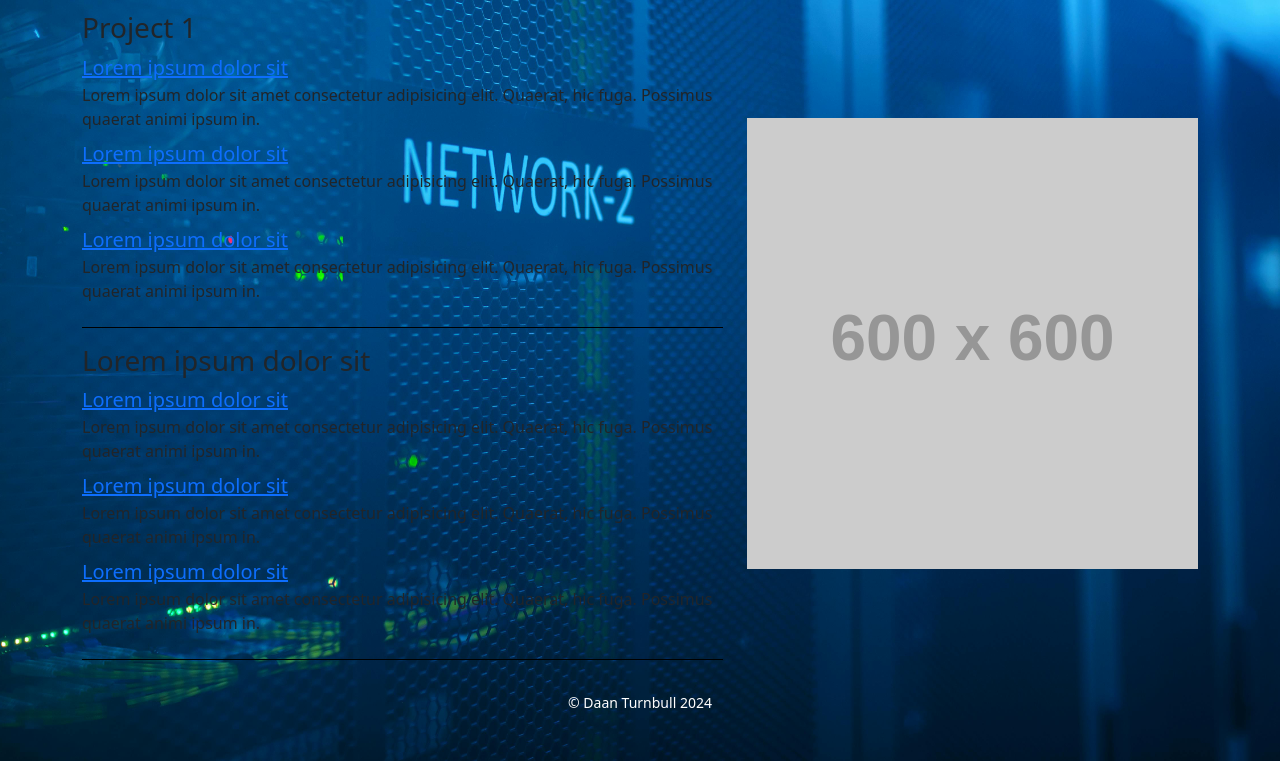
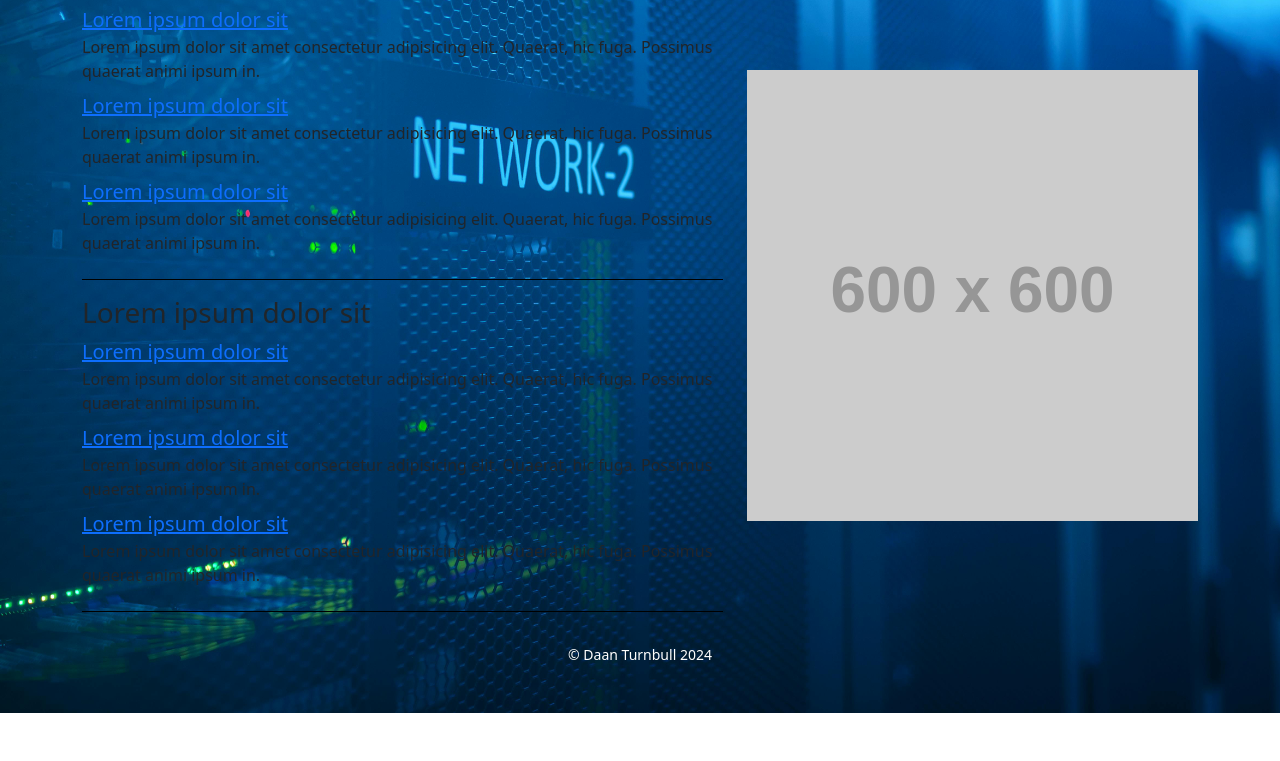
Before and after one commit to daanturnbull/mijn-website, a plain HTML site: page projects-single.html in a window 1280 px wide. Shown: the part 383-1144 px from the top of the page. After the commit the page ends 1096 px from the top, so only its background shows below. Drawn offline with nearby package versions, Linux system fonts and the light colour scheme; placeholder pictures from the web are drawn by us.

Commit message:
Update projects-single.html

```diff
--- a/projects-single.html
+++ b/projects-single.html
@@ -27,6 +27,7 @@
 
       </head>
 <body class="p-3 m-0 border-0 ">
+        <div class="container">
             <nav class="navbar navbar-expand-md ">
 
                 <a class="navbar-brand" href="index.html"><img src="assets/images/logo.png" class="img-fluid" width="200" height="auto" alt="Daan Turnbull logo">
@@ -50,8 +51,6 @@
                   </ul>
                 </div>
               </nav>
-    <div class="container-fluid pt-5">
-        <div class="container">
             <div class="row">
                 <div class="col-lg-12 mb-5">
                     <h1>Project 1</h1>
@@ -95,7 +94,6 @@
                 </div>
             </div>
         </div>
-    </div>
     <footer class="container p-3 text-white">
         <div class="row">
           <div class="col-lg-12 column d-flex align-items-center justify-content-center">
```
Lines whose indentation alone changed are shown as unchanged.
